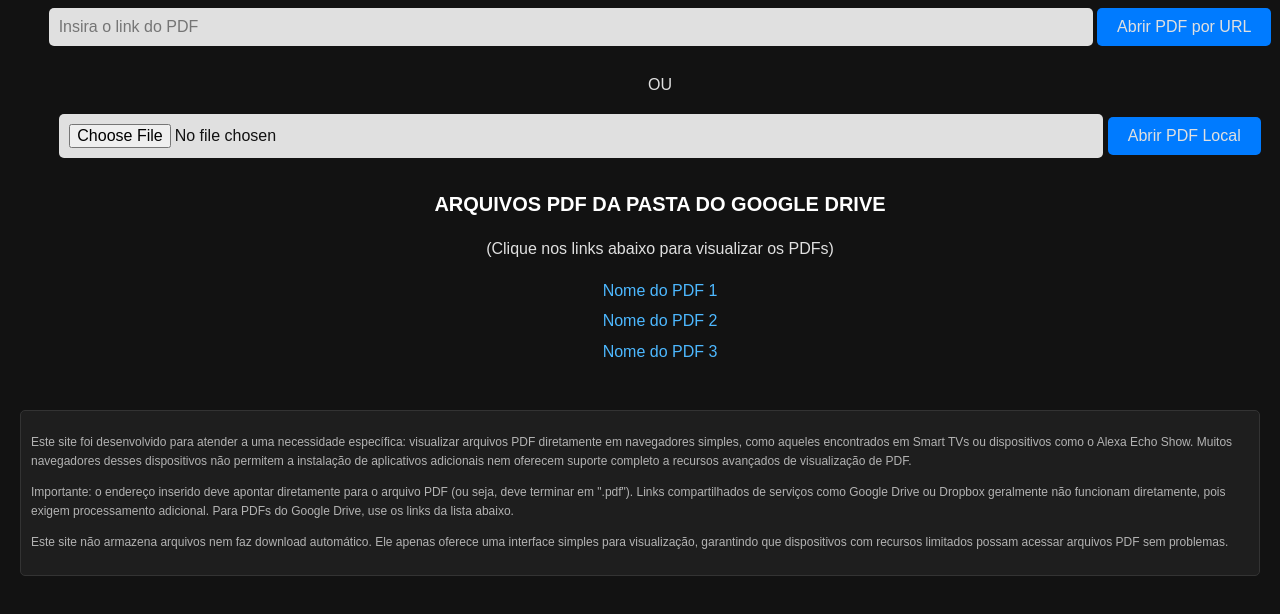
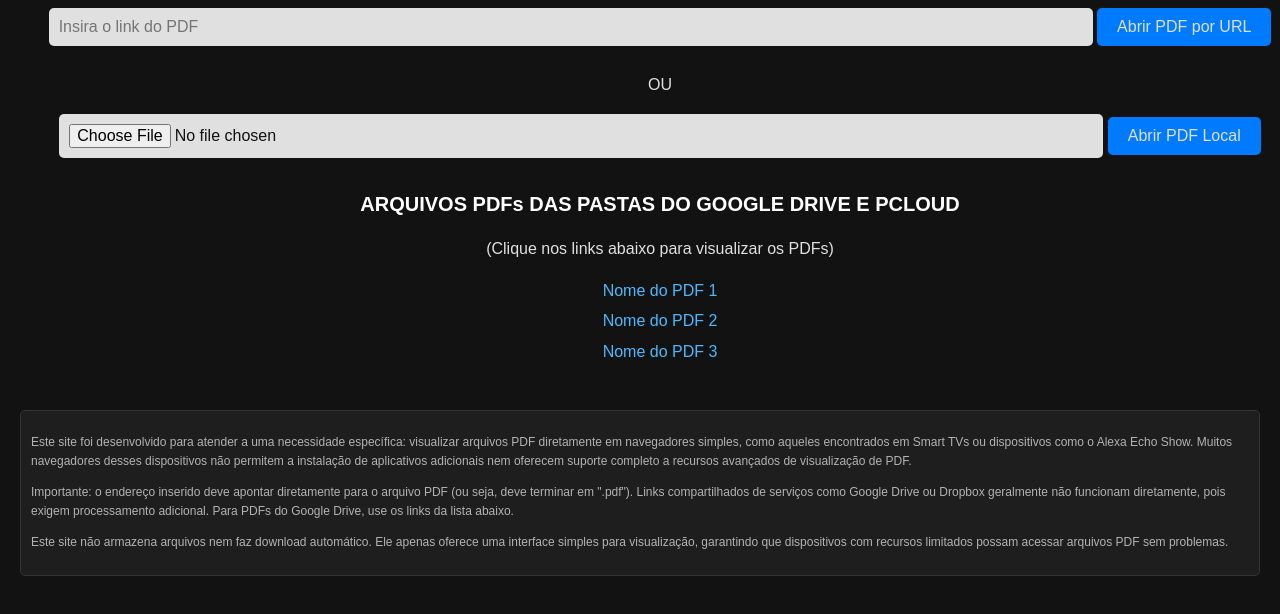
Before and after one commit to psicspsix/LerPDFsemGoogle, a plain HTML site: page index.html in a window 1280 px wide. Shown: the part 106-720 px from the top of the page. Drawn offline with Linux system fonts and the light colour scheme.

Commit message:
Update index.html

```diff
--- a/index.html
+++ b/index.html
@@ -83,7 +83,7 @@
         <!-- Campo para upload de arquivos -->
         <input type="file" id="pdf-file" accept="application/pdf" />
         <button onclick="uploadPDF()">Abrir PDF Local</button>
-        <h2>ARQUIVOS PDF DA PASTA DO GOOGLE DRIVE</h2>
+        <h2>ARQUIVOS PDFs DAS PASTAS DO GOOGLE DRIVE E PCLOUD</h2>
         <p class="small-note">(Clique nos links abaixo para visualizar os PDFs)</p>
         <!-- Lista de PDFs do Google Drive -->
         <a href="#" onclick="openPDF('https://drive.google.com/file/d/FILE_ID_1/preview')">Nome do PDF 1</a>
```
